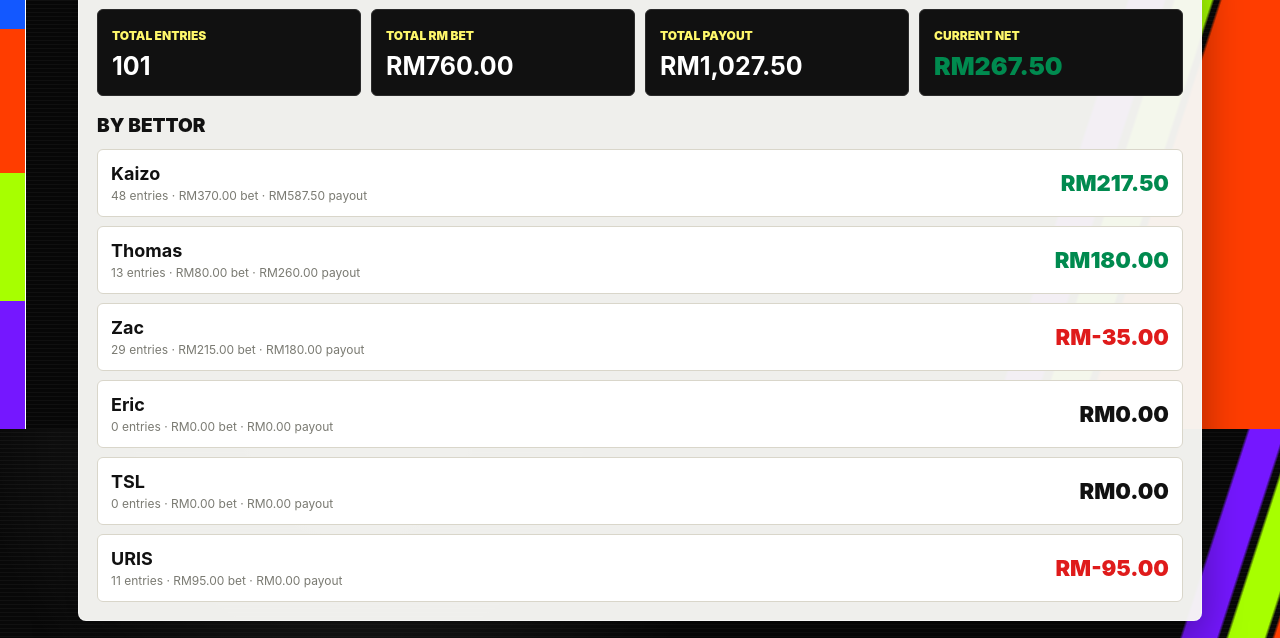
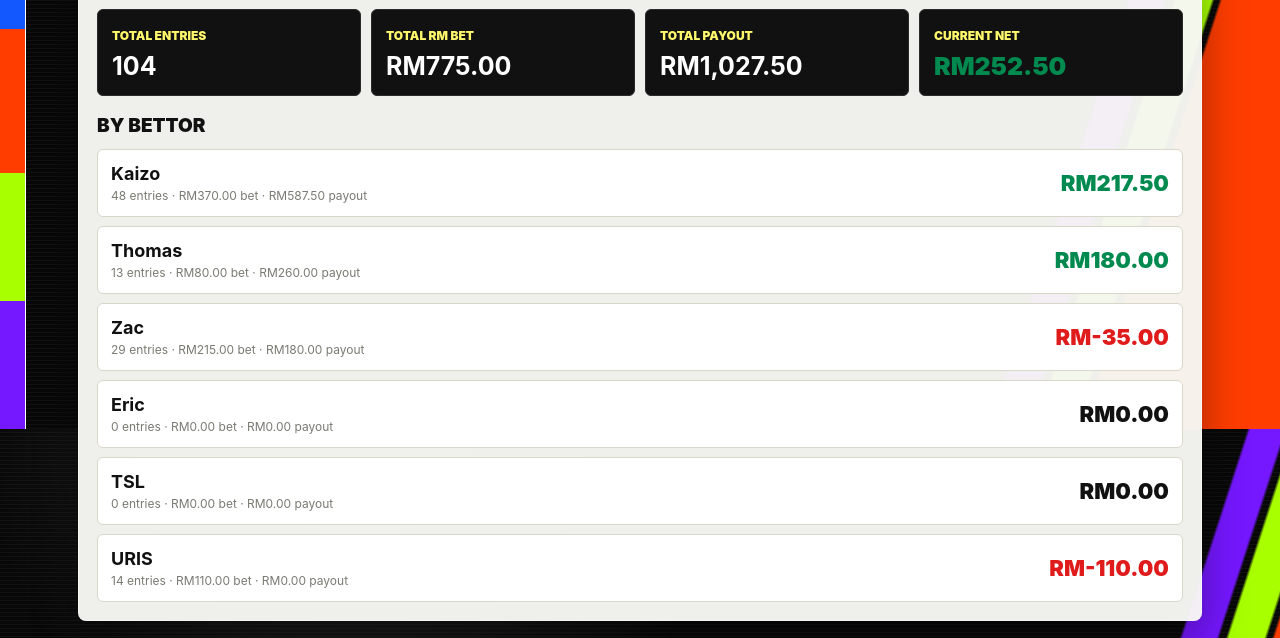
Before and after one commit to dongyan0000001-max/fifa-tracker, a website: page index.html in a window 1280 px wide. Shown: the part 371-1009 px from the top of the page. Drawn offline with Linux system fonts and the light colour scheme.

Commit message:
Add URIS England vs Croatia bets

```diff
--- a/index.html
+++ b/index.html
@@ -6,12 +6,12 @@
 <section class="card">
   <h2>Overall Summary</h2>
   <div class="grid">
-    <div class="kpi"><span class="label">Total Entries</span><b>101</b></div>
-    <div class="kpi"><span class="label">Total RM Bet</span><b>RM760.00</b></div>
+    <div class="kpi"><span class="label">Total Entries</span><b>104</b></div>
+    <div class="kpi"><span class="label">Total RM Bet</span><b>RM775.00</b></div>
     <div class="kpi"><span class="label">Total Payout</span><b>RM1,027.50</b></div>
-    <div class="kpi"><span class="label">Current Net</span><b class="good">RM267.50</b></div>
+    <div class="kpi"><span class="label">Current Net</span><b class="good">RM252.50</b></div>
   </div>
   <h2 style="margin-top:18px">By Bettor</h2>
-  <a class="person" href="bettors/kaizo.html"><div><b>Kaizo</b><small>48 entries · RM370.00 bet · RM587.50 payout</small></div><strong class="good">RM217.50</strong></a><a class="person" href="bettors/thomas.html"><div><b>Thomas</b><small>13 entries · RM80.00 bet · RM260.00 payout</small></div><strong class="good">RM180.00</strong></a><a class="person" href="bettors/zac.html"><div><b>Zac</b><small>29 entries · RM215.00 bet · RM180.00 payout</small></div><strong class="bad">RM-35.00</strong></a><a class="person" href="bettors/eric.html"><div><b>Eric</b><small>0 entries · RM0.00 bet · RM0.00 payout</small></div><strong class="neutral">RM0.00</strong></a><a class="person" href="bettors/tsl.html"><div><b>TSL</b><small>0 entries · RM0.00 bet · RM0.00 payout</small></div><strong class="neutral">RM0.00</strong></a><a class="person" href="bettors/uris.html"><div><b>URIS</b><small>11 entries · RM95.00 bet · RM0.00 payout</small></div><strong class="bad">RM-95.00</strong></a>
+  <a class="person" href="bettors/kaizo.html"><div><b>Kaizo</b><small>48 entries · RM370.00 bet · RM587.50 payout</small></div><strong class="good">RM217.50</strong></a><a class="person" href="bettors/thomas.html"><div><b>Thomas</b><small>13 entries · RM80.00 bet · RM260.00 payout</small></div><strong class="good">RM180.00</strong></a><a class="person" href="bettors/zac.html"><div><b>Zac</b><small>29 entries · RM215.00 bet · RM180.00 payout</small></div><strong class="bad">RM-35.00</strong></a><a class="person" href="bettors/eric.html"><div><b>Eric</b><small>0 entries · RM0.00 bet · RM0.00 payout</small></div><strong class="neutral">RM0.00</strong></a><a class="person" href="bettors/tsl.html"><div><b>TSL</b><small>0 entries · RM0.00 bet · RM0.00 payout</small></div><strong class="neutral">RM0.00</strong></a><a class="person" href="bettors/uris.html"><div><b>URIS</b><small>14 entries · RM110.00 bet · RM0.00 payout</small></div><strong class="bad">RM-110.00</strong></a>
 </section>
 </main></body></html>
```
